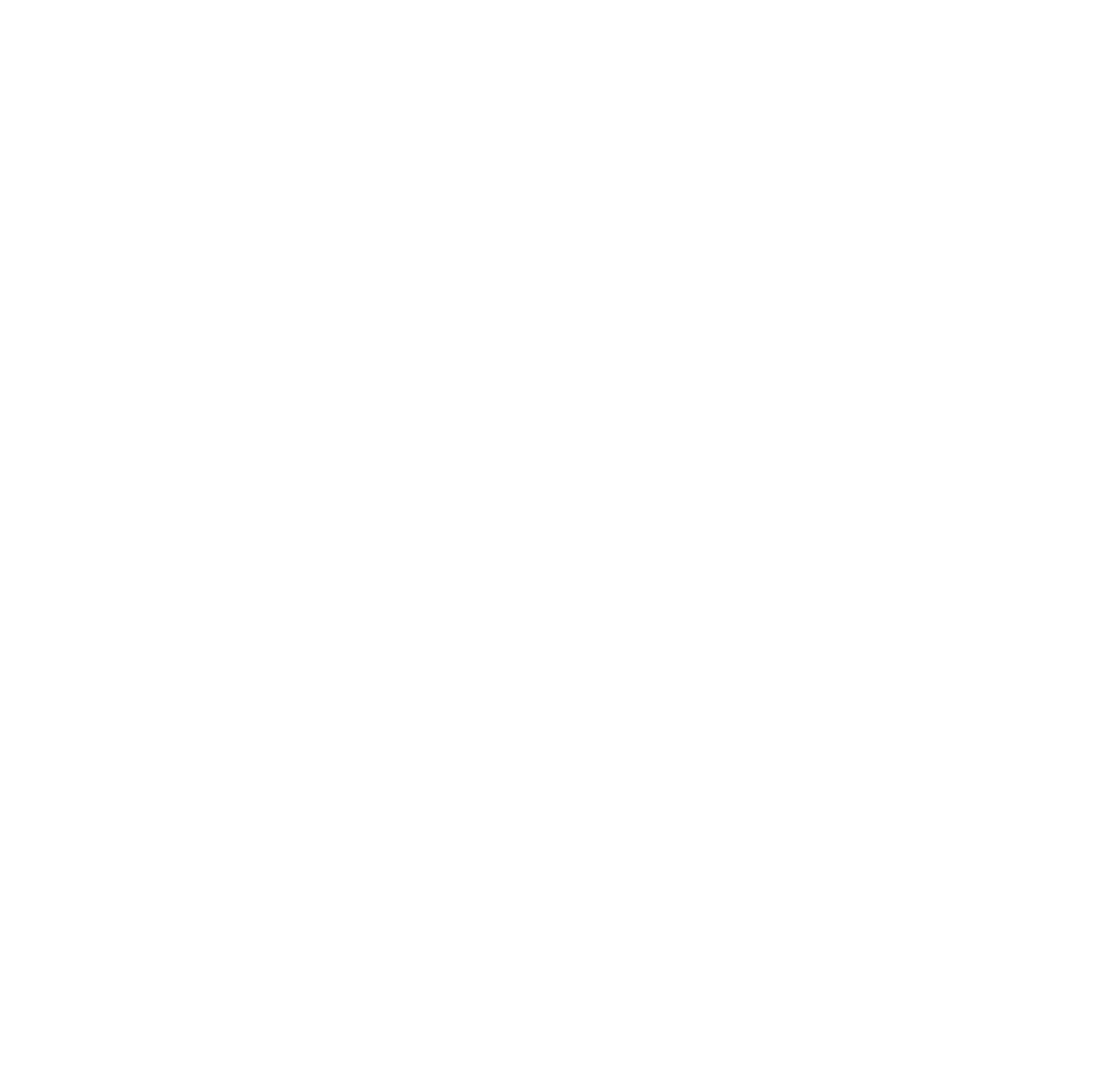
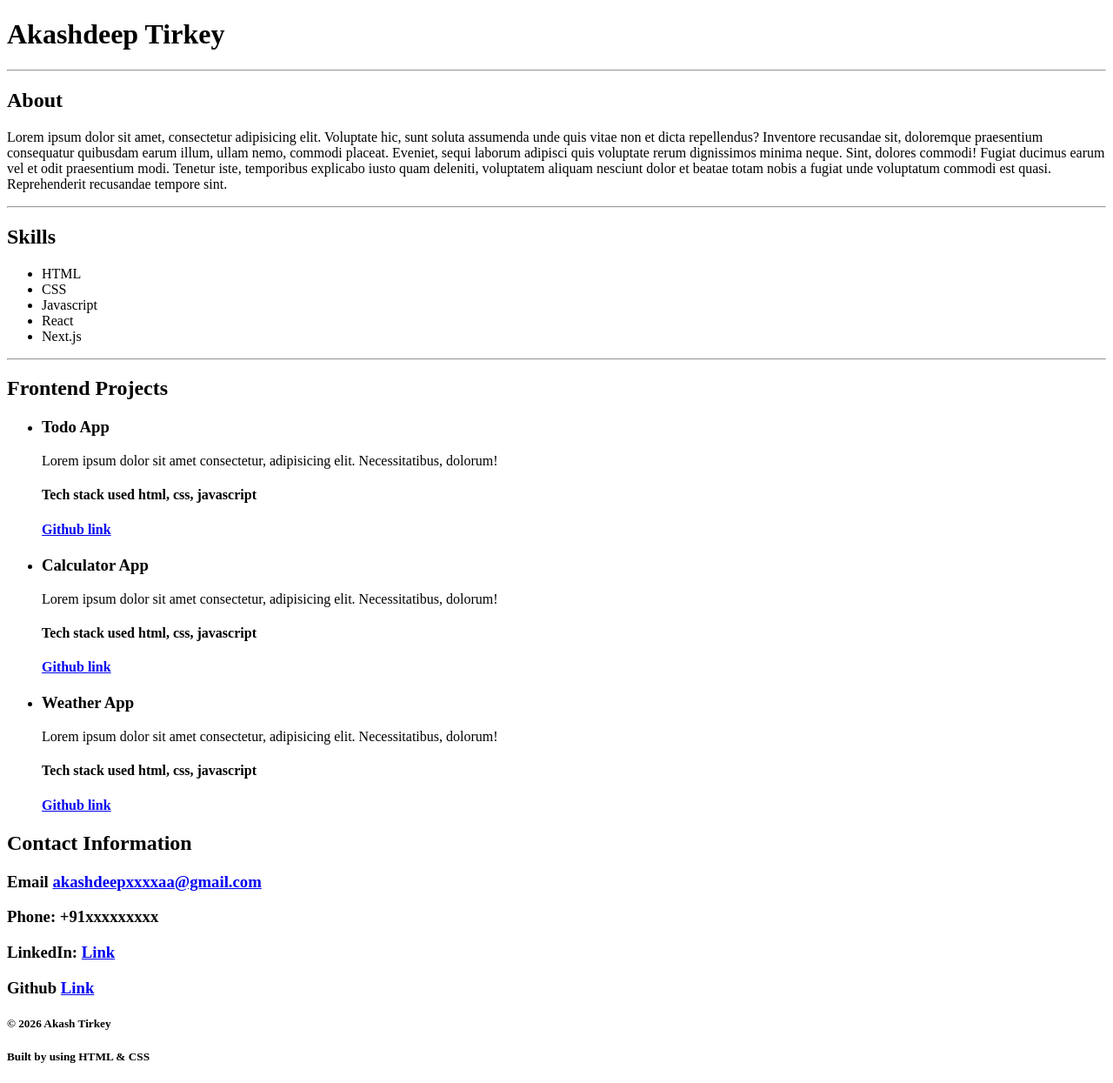
Before and after one commit to AkashTirkey/BriBooks-Frontend_Internship, a plain HTML site: page week-1/resume.html in a window 1280 px wide. Shown: the whole page at 87% size. Before the commit the page ends 800 px from the top, so only its background shows below. Drawn offline with Linux system fonts and the light colour scheme.

Commit message:
resume structure done

```diff
--- a/week-1/resume.html
+++ b/week-1/resume.html
@@ -4,11 +4,97 @@
 <head>
     <meta charset="UTF-8">
     <meta name="viewport" content="width=device-width, inital-scale=1.0">
-    <title>Resume</title>
+    <title>Resume Template</title>
 
 </head>
 
 <body>
+    <!-- Resume Template
+    1.HTML structure
+    2.CSS styling
+    3.FlexBox
+    4.Responsive Design
+    -->
+
+    <div class="container">
+        <header>
+            <h1>Akashdeep Tirkey</h1>
+        </header>
+        <hr>
+
+        <section>
+            <h2>About</h2>
+            <p>Lorem ipsum dolor sit amet, consectetur adipisicing elit. Voluptate hic, sunt soluta assumenda unde quis
+                vitae non et dicta repellendus? Inventore recusandae sit, doloremque praesentium consequatur quibusdam
+                earum illum, ullam nemo, commodi placeat. Eveniet, sequi laborum adipisci quis voluptate rerum
+                dignissimos minima neque. Sint, dolores commodi! Fugiat ducimus earum vel et odit praesentium modi.
+                Tenetur iste, temporibus explicabo iusto quam deleniti, voluptatem aliquam nesciunt dolor et beatae
+                totam nobis a fugiat unde voluptatum commodi est quasi. Reprehenderit recusandae tempore sint.</p>
+        </section>
+        <hr>
+        <section>
+            <h2>Skills</h2>
+            <ul>
+                <li>HTML</li>
+                <li>CSS</li>
+                <li>Javascript</li>
+                <li>React</li>
+                <li>Next.js</li>
+            </ul>
+        </section>
+        <hr>
+        <section>
+            <h2>Frontend Projects</h2>
+            <ul>
+                <li>
+                    <article>
+                        <h3>Todo App</h3>
+                        <p>Lorem ipsum dolor sit amet consectetur, adipisicing elit. Necessitatibus, dolorum!</p>
+
+                    </article>
+                    <footer>
+                        <h4>Tech stack used <strong>html, css, javascript</strong> </h4>
+                        <h4><a href="#">Github link</a></h4>
+                    </footer>
+                </li>
+                <li>
+                    <article>
+                        <h3>Calculator App</h3>
+                        <p>Lorem ipsum dolor sit amet consectetur, adipisicing elit. Necessitatibus, dolorum!</p>
+
+                    </article>
+                    <footer>
+                        <h4>Tech stack used <strong>html, css, javascript</strong> </h4>
+                        <h4><a href="#">Github link</a></h4>
+                    </footer>
+                </li>
+                <li>
+                    <article>
+                        <h3>Weather App</h3>
+                        <p>Lorem ipsum dolor sit amet consectetur, adipisicing elit. Necessitatibus, dolorum!</p>
+
+                    </article>
+                    <footer>
+                        <h4>Tech stack used <strong>html, css, javascript</strong> </h4>
+                        <h4><a href="#">Github link</a></h4>
+                    </footer>
+                </li>
+            </ul>
+        </section>
+
+        <section>
+            <h2>Contact Information</h2>
+            <h3>Email <a href="#">akashdeepxxxxaa@gmail.com</a></h3>
+            <h3>Phone: <strong>+91xxxxxxxxx</strong></h3>
+            <h3>LinkedIn: <a href="https://www.linkedin.com/in/akashtirkey-swe/">Link</a></h3>
+            <h3>Github <a href="https://github.com/AkashTirkey">Link</a></h3>
+        </section>
+
+        <footer>
+            <h5>© 2026 Akash Tirkey</h5>
+            <h5>Built by using HTML & CSS</h5>
+        </footer>
+    </div>
 
 </body>
 
```
